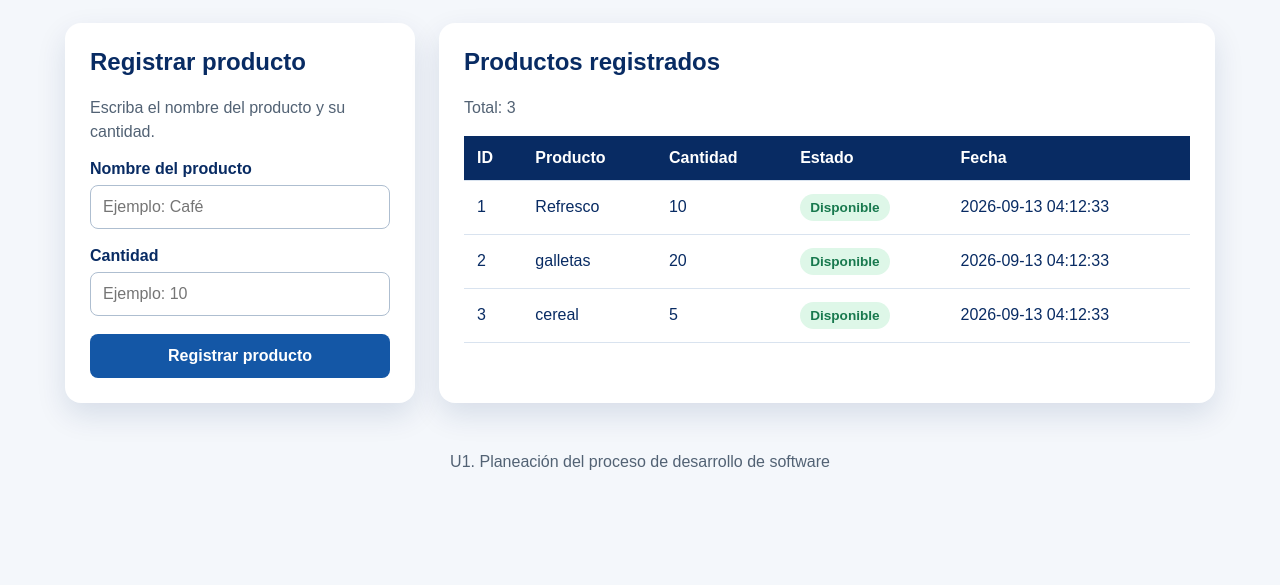
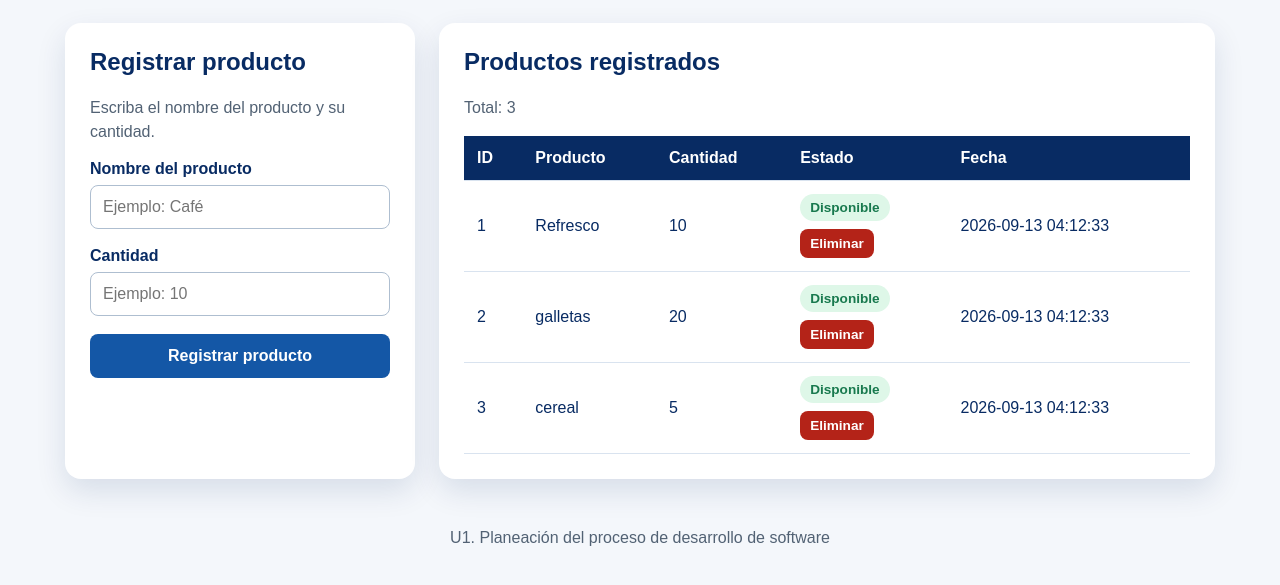
Before and after one commit to 12hernandez590/Inventario, a PHP site: page / in a window 1280 px wide. Shown: the part 193-778 px from the top of the page. Run offline with PHP 8.4, Linux system fonts and the light colour scheme; data comes from the database, SQL or seed files in the repository; a stand-in replaces the project's code that opens the database connection.

Commit message:
agregué el botón Eliminar debajo del estado de cada producto, en la misma columna.

```diff
--- a/config/conexion.ejemplo.php
+++ b/config/conexion.ejemplo.php
@@ -2,7 +2,7 @@
 
 $servidor = 'localhost';
 $baseDatos = 'inventario';
-$usuario = 'tu usuario';
+$usuario = 'tu usuario<';
 $contrasena = 'tu contraseña';
 
 try {
--- a/css/estilos.css
+++ b/css/estilos.css
@@ -120,6 +120,21 @@ button:hover {
     background: var(--azul-oscuro);
 }
 
+.formulario-eliminar {
+    margin-top: 8px;
+}
+
+.boton-eliminar {
+    width: auto;
+    padding: 7px 10px;
+    background: var(--rojo);
+    font-size: 0.85rem;
+}
+
+.boton-eliminar:hover {
+    background: #8f1d14;
+}
+
 .mensaje {
     margin: 15px 0;
     padding: 12px;
--- a/index.php
+++ b/index.php
@@ -56,6 +56,12 @@ $estado = $_GET['estado'] ?? '';
             <?php if ($estado === 'guardado'): ?>
                 <div class="mensaje correcto">
                     Producto registrado correctamente.
+                </div>
+            <?php endif; ?>
+
+            <?php if ($estado === 'eliminado'): ?>
+                <div class="mensaje correcto">
+                    Producto eliminado correctamente.
                 </div>
             <?php endif; ?>
 
@@ -167,6 +173,25 @@ $estado = $_GET['estado'] ?? '';
                                             Sin existencia
                                         </span>
                                     <?php endif; ?>
+
+                                    <form
+                                        class="formulario-eliminar"
+                                        action="eliminar.php"
+                                        method="POST"
+                                        onsubmit="return confirm('¿Deseas eliminar este producto?');"
+                                    >
+                                        <input
+                                            type="hidden"
+                                            name="id"
+                                            value="<?php echo (int) $producto['id']; ?>"
+                                        >
+                                        <button
+                                            class="boton-eliminar"
+                                            type="submit"
+                                        >
+                                            Eliminar
+                                        </button>
+                                    </form>
                                 </td>
 
                                 <td>
```
Also changed, not shown: eliminar.php (added, +27 -0 lines).
